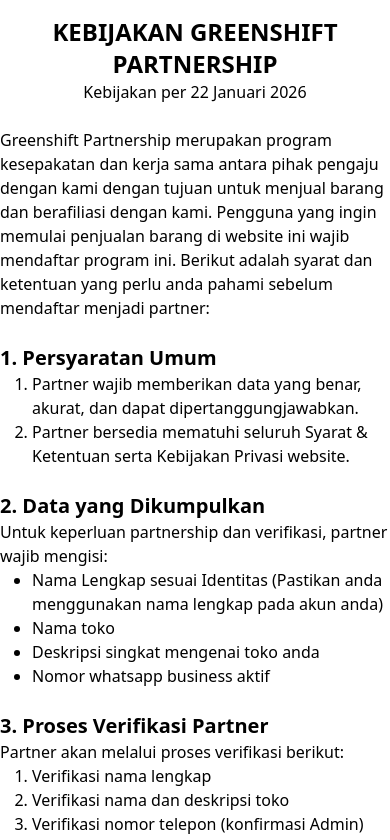
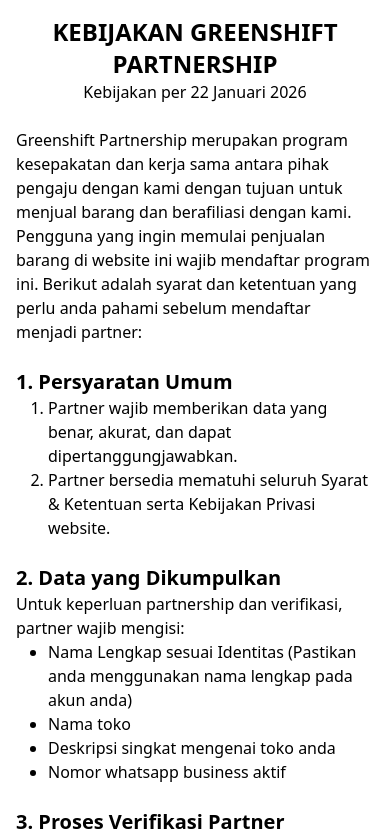
Before and after one commit to Smurfish-py/recycle-market, a React (Vite) app: page /partnership/policy in a window 390 px wide. Shown: the top 840 px of the page. Built offline with nearby package versions, Linux system fonts and the light colour scheme; no server answers.

Commit message:
ref: enchance visual by adding padding

```diff
--- a/src/pages/default/PolicyPage.jsx
+++ b/src/pages/default/PolicyPage.jsx
@@ -1,6 +1,6 @@
 export default function PolicyPage() {
     return (
-        <div className="min-h-screen min-w-screen flex justify-center items-start py-4">
+        <div className="min-h-screen min-w-screen flex justify-center items-start py-4 px-4 md:px-0">
             <div className="max-w-150">
                 <h1 className="text-2xl font-semibold text-center">KEBIJAKAN GREENSHIFT PARTNERSHIP</h1>
                 <p className="text-center">Kebijakan per 22 Januari 2026</p>
```
